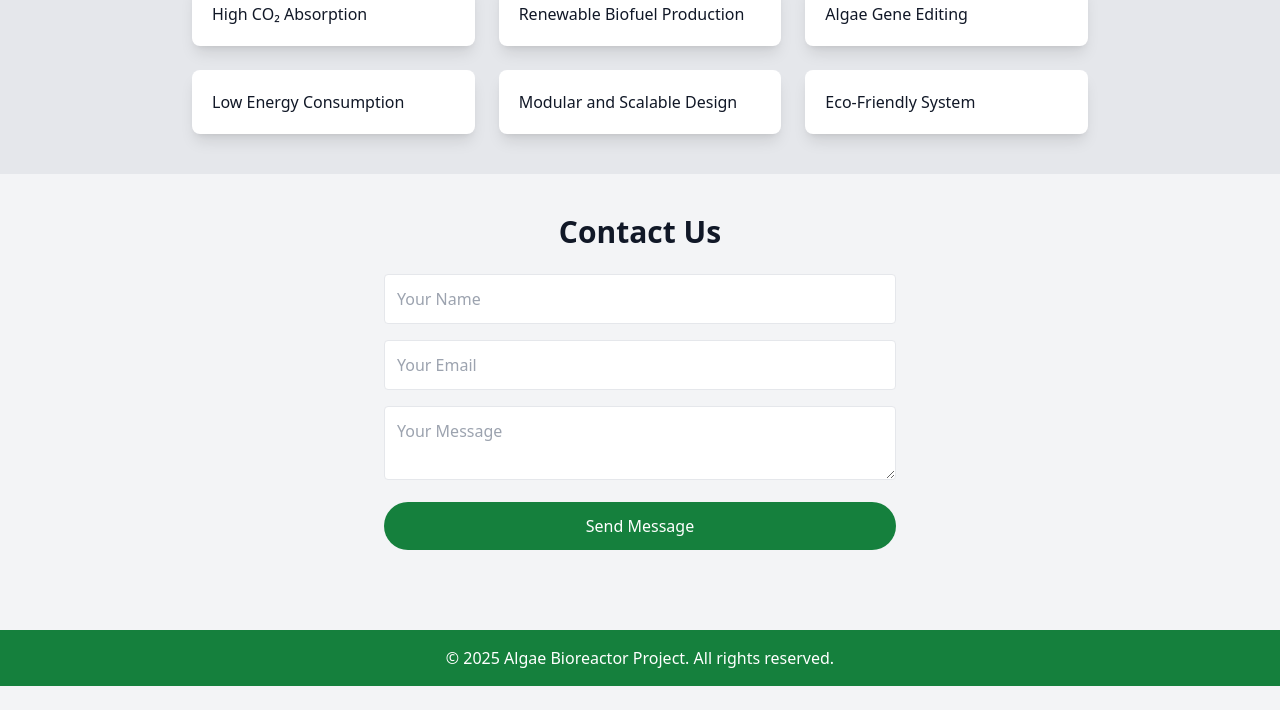
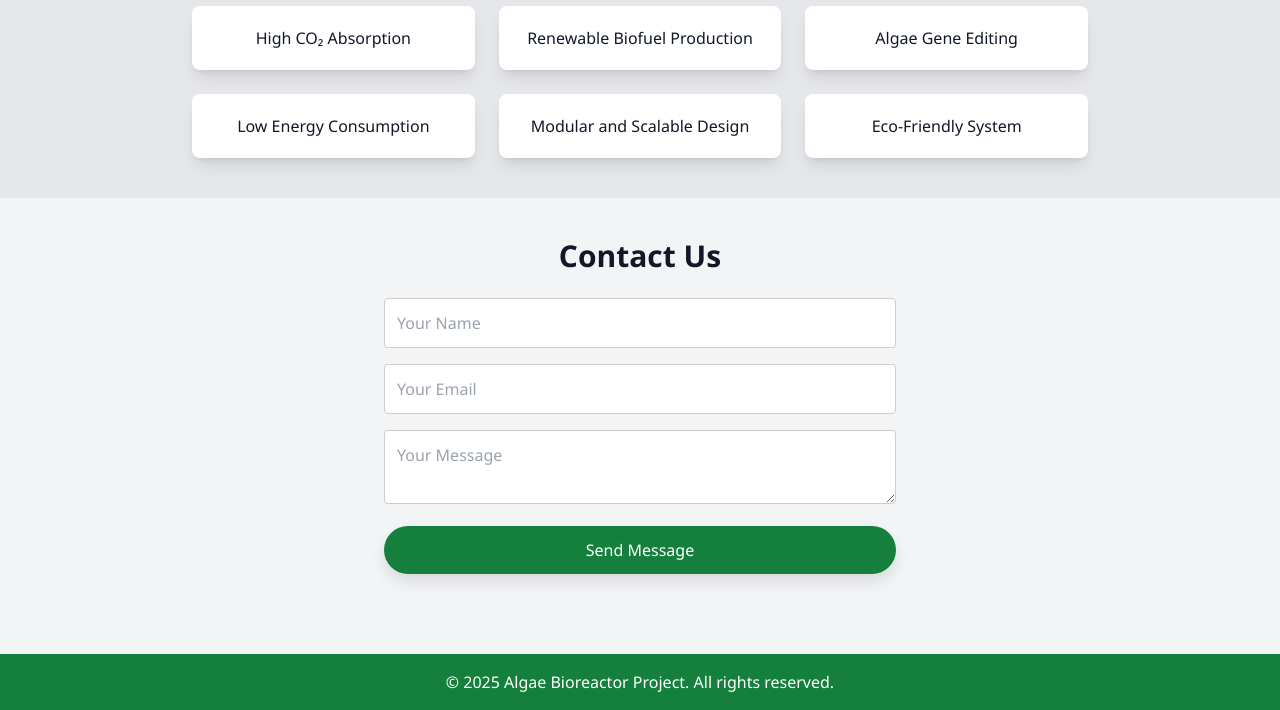
Before and after one commit to ViVeKrAnJaN1/Bioreactor, a plain HTML site: page index.html in a window 1280 px wide. Shown: the part 662-1372 px from the top of the page. Before the commit the page ends 1348 px from the top, so only its background shows below. Drawn offline with nearby package versions, Linux system fonts and the light colour scheme.

Commit message:
Update index.html

```diff
--- a/index.html
+++ b/index.html
@@ -10,6 +10,7 @@
       document.getElementById('mobile-menu').classList.toggle('hidden');
     }
   </script>
+  <link rel="stylesheet" href="ss.css">
 </head>
 <body class="bg-gray-100 text-gray-900">
   <header class="bg-green-700 text-white p-5 shadow-lg flex justify-between items-center">
```
